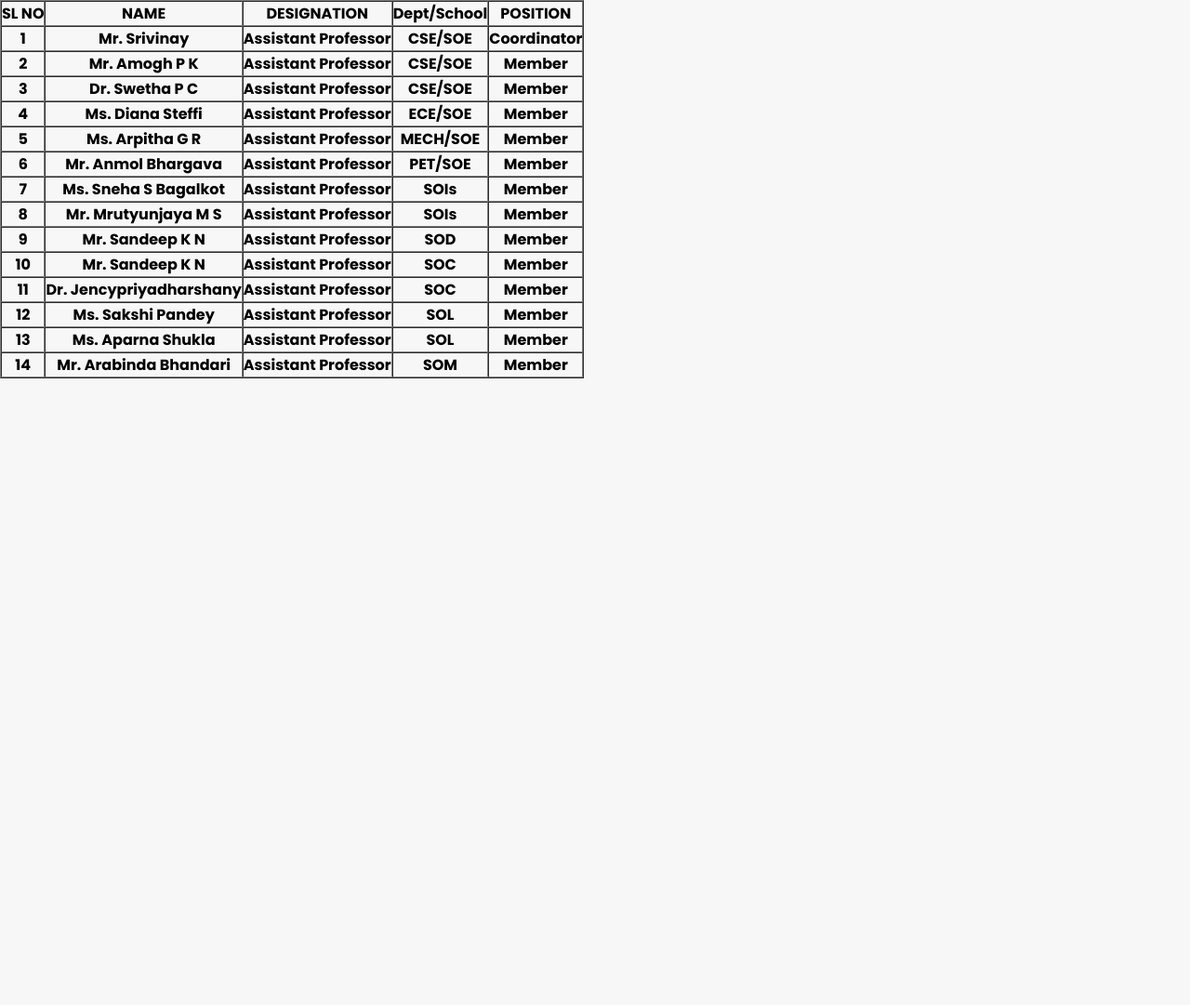
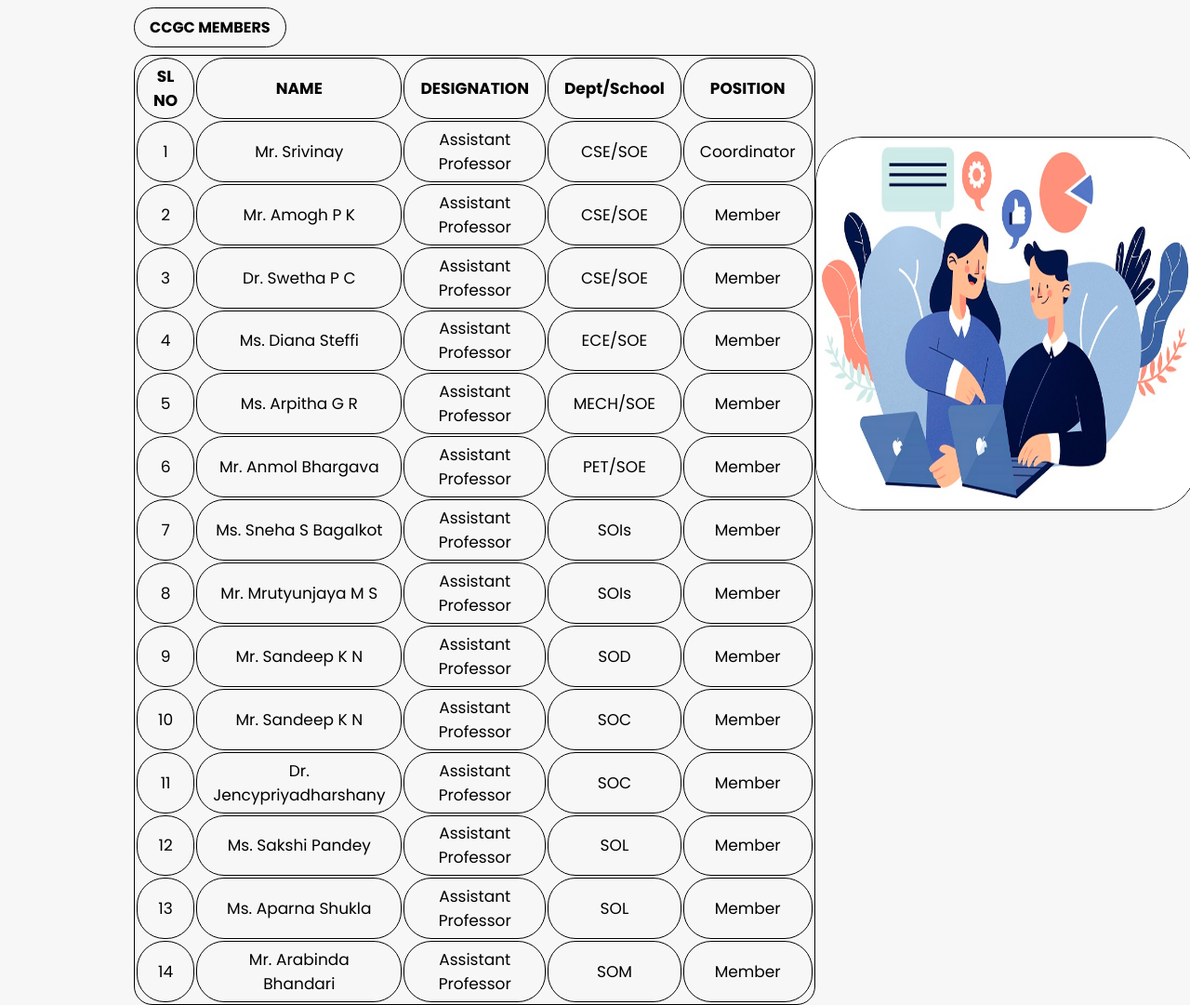
Before and after one commit to Abrarhussaindar/ccagc, a Django app: page /members in a window 1280 px wide. Shown: the part 135-1216 px from the top of the page at 93% size. Before the commit the page ends 542 px from the top, so only its background shows below. Run offline with Django 4.2, Linux system fonts and the light colour scheme; lists and menus that the app fills with data are empty; style sheets or scripts are compiled from the project's sources.

Commit message:
members page

```diff
--- a/static/css/home.css
+++ b/static/css/home.css
@@ -24,7 +24,7 @@
   width: 36%;
   margin-top: 2em;
   height: 40vh;
-  border-radius: 50px;
+  border-radius: 40px;
   margin-left: 5em;
 }
 
@@ -49,7 +49,7 @@
   border: 1px solid black;
   font-size: 22px;
   padding: .5em;
-  border-radius: 50px;
+  border-radius: 30px;
 }
 
 .body .content .qoute .txt {
@@ -83,6 +83,6 @@
 }
 
 .body .img {
-  margin-top: -4em;
+  margin-top: -2.8em;
 }
 /*# sourceMappingURL=home.css.map */
--- a/static/css/members_page.css
+++ b/static/css/members_page.css
@@ -9,4 +9,62 @@
   font-family: 'Poppins', sans-serif;
   background-color: #F7F7F7;
 }
+
+.containe {
+  margin: .5em 10em 0 9em;
+}
+
+.heading {
+  border: 1px solid black;
+  border-radius: 50px;
+  width: -webkit-max-content;
+  width: -moz-max-content;
+  width: max-content;
+  padding: .5em 1em;
+  font-weight: bold;
+}
+
+.content {
+  display: -webkit-box;
+  display: -ms-flexbox;
+  display: flex;
+  -webkit-box-pack: justify;
+      -ms-flex-pack: justify;
+          justify-content: space-between;
+}
+
+.content .table {
+  width: -webkit-max-content;
+  width: -moz-max-content;
+  width: max-content;
+  border: 1px solid black;
+  margin-top: .5em;
+  border-radius: 20px;
+}
+
+.content .table table {
+  border-radius: 30px;
+}
+
+.content .table table tr th, .content .table table tr td {
+  border: 1px solid black;
+  text-align: center;
+  padding: .35em 1em;
+  font-size: 17px;
+  border-radius: 30px;
+}
+
+.content .img {
+  margin-top: 6em;
+  height: -webkit-max-content;
+  height: -moz-max-content;
+  height: max-content;
+}
+
+.content .img img {
+  border: 1px solid black;
+  width: 32vw;
+  border-radius: 50px;
+  height: 50vh;
+}
 /*# sourceMappingURL=members_page.css.map */
--- a/static/css/members_page.scss
+++ b/static/css/members_page.scss
@@ -10,3 +10,66 @@
     font-family: 'Poppins', sans-serif;
     background-color: #F7F7F7;
 }
+.containe{
+    // border: 1px solid black;
+    // width: max-content;
+    margin: .5em 10em 0 9em;
+}
+
+.heading{
+    border: 1px solid black;
+    border-radius: 50px;
+    width: max-content;
+    padding: .5em 1em;
+    font-weight: bold;
+
+
+}
+
+.content{
+    display: flex;
+    // border:;
+    justify-content: space-between;
+    // width: ;
+    .table{
+
+        width: max-content;
+        // margin-left: 9em;
+        // display: flex;
+        border: 1px solid black;
+        margin-top: .5em;
+        border-radius: 20px;
+        // justify-content: space-between;
+        table{
+            // border: 1px solid black;
+            border-radius: 30px;
+            // margin: 1em;
+            // border-radius: 50px;
+            tr{
+                // border: 1px solid black;
+                th,td{
+                    border: 1px solid black;
+                    text-align: center;
+                    padding: .35em 1em;
+                    font-size: 17px;
+                    border-radius: 30px;
+                }
+            }
+        }
+
+
+    }
+
+    .img{
+        margin-top: 6em;
+        // margin-right: 8em;
+        // border: 1px solid black;
+        height: max-content;
+        img{
+            border: 1px solid black;
+            width: 32vw;
+            border-radius: 50px;
+            height: 50vh;
+        }
+    }
+}
--- a/templates/members_page.html
+++ b/templates/members_page.html
@@ -11,8 +11,11 @@
   {% load static %} {% include 'navbar.html' %}
 
   <body>
+    <div class="containe">
+      <div class="heading">CCGC MEMBERS</div>
+      <div class="content">
           <div class="table">
-      <table border="1" cellspacing="0">
+              <table>
                   <tr>
                       <th>SL NO</th>
                       <th>NAME</th>
@@ -21,104 +24,112 @@
                       <th>POSITION</th>
                   </tr>
                   <tr>
-         <th>1</th>
-          <th>Mr. Srivinay</th>
-          <th>Assistant Professor</th>
-          <th>CSE/SOE</th>
-          <th>Coordinator</th>
+                      <td>1</td>
+                      <td>Mr. Srivinay</td>
+                      <td>Assistant Professor</td>
+                      <td>CSE/SOE</td>
+                      <td>Coordinator</td>
                   </tr>
                   <tr>
-          <th>2</th>
-          <th>Mr. Amogh P K</th>
-          <th>Assistant Professor</th>
-          <th>CSE/SOE</th>
-          <th>Member</th>
+                      <td>2</td>
+                      <td>Mr. Amogh P K</td>
+                      <td>Assistant Professor</td>
+                      <td>CSE/SOE</td>
+                      <td>Member</td>
                   </tr>
                   <tr>
-          <th>3</th>
-          <th>Dr. Swetha P C</th>
-          <th>Assistant Professor</th>
-          <th>CSE/SOE</th>
-          <th>Member</th>
+                      <td>3</td>
+                      <td>Dr. Swetha P C</td>
+                      <td>Assistant Professor</td>
+                      <td>CSE/SOE</td>
+                      <td>Member</td>
                   </tr>
                   <tr>
-          <th>4</th>
-          <th>Ms. Diana Steffi</th>
-          <th>Assistant Professor</th>
-          <th>ECE/SOE</th>
-          <th>Member</th>
+                      <td>4</td>
+                      <td>Ms. Diana Steffi</td>
+                      <td>Assistant Professor</td>
+                      <td>ECE/SOE</td>
+                      <td>Member</td>
                   </tr>
                   <tr>
-          <th>5</th>
-          <th>Ms. Arpitha G R</th>
-          <th>Assistant Professor</th>
-          <th>MECH/SOE</th>
-          <th>Member</th>
+                      <td>5</td>
+                      <td>Ms. Arpitha G R</td>
+                      <td>Assistant Professor</td>
+                      <td>MECH/SOE</td>
+                      <td>Member</td>
                   </tr>
                   <tr>
-          <th>6</th>
-          <th>Mr. Anmol Bhargava</th>
-          <th>Assistant Professor</th>
-          <th>PET/SOE</th>
-          <th>Member</th>
+                      <td>6</td>
+                      <td>Mr. Anmol Bhargava</td>
+                      <td>Assistant Professor</td>
+                      <td>PET/SOE</td>
+                      <td>Member</td>
                   </tr>
                   <tr>
-          <th>7</th>
-          <th>Ms. Sneha S Bagalkot</th>
-          <th>Assistant Professor</th>
-          <th>SOIs</th>
-          <th>Member</th>
+                      <td>7</td>
+                      <td>Ms. Sneha S Bagalkot</td>
+                      <td>Assistant Professor</td>
+                      <td>SOIs</td>
+                      <td>Member</td>
                   </tr>
                   <tr>
-          <th>8</th>
-          <th>Mr. Mrutyunjaya M S</th>
-          <th>Assistant Professor</th>
-          <th>SOIs</th>
-          <th>Member</th>
+                      <td>8</td>
+                      <td>Mr. Mrutyunjaya M S</td>
+                      <td>Assistant Professor</td>
+                      <td>SOIs</td>
+                      <td>Member</td>
                   </tr>
                   <tr>
-          <th>9</th>
-          <th>Mr. Sandeep K N</th>
-          <th>Assistant Professor</th>
-          <th>SOD</th>
-          <th>Member</th>
+                      <td>9</td>
+                      <td>Mr. Sandeep K N</td>
+                      <td>Assistant Professor</td>
+                      <td>SOD</td>
+                      <td>Member</td>
                   </tr>
                   <tr>
-          <th>10</th>
-          <th>Mr. Sandeep K N</th>
-          <th>Assistant Professor</th>
-          <th>SOC</th>
-          <th>Member</th>
+                      <td>10</td>
+                      <td>Mr. Sandeep K N</td>
+                      <td>Assistant Professor</td>
+                      <td>SOC</td>
+                      <td>Member</td>
                   </tr>
                   <tr>
-          <th>11</th>
-          <th>Dr. Jencypriyadharshany</th>
-          <th>Assistant Professor</th>
-          <th>SOC</th>
-          <th>Member</th>
+                      <td>11</td>
+                      <td>Dr. Jencypriyadharshany</td>
+                      <td>Assistant Professor</td>
+                      <td>SOC</td>
+                      <td>Member</td>
                   </tr>
                   <tr>
-          <th>12</th>
-          <th>Ms. Sakshi Pandey</th>
-          <th>Assistant Professor</th>
-          <th>SOL</th>
-          <th>Member</th>
+                      <td>12</td>
+                      <td>Ms. Sakshi Pandey</td>
+                      <td>Assistant Professor</td>
+                      <td>SOL</td>
+                      <td>Member</td>
                   </tr>
                   <tr>
-          <th>13</th>
-          <th>Ms. Aparna Shukla</th>
-          <th>Assistant Professor</th>
-          <th>SOL</th>
-          <th>Member</th>
+                      <td>13</td>
+                      <td>Ms. Aparna Shukla</td>
+                      <td>Assistant Professor</td>
+                      <td>SOL</td>
+                      <td>Member</td>
                   </tr>
                   <tr>
-          <th>14</th>
-          <th>Mr. Arabinda Bhandari</th>
-          <th>Assistant Professor</th>
-          <th>SOM</th>
-          <th>Member</th>
+                      <td>14</td>
+                      <td>Mr. Arabinda Bhandari</td>
+                      <td>Assistant Professor</td>
+                      <td>SOM</td>
+                      <td>Member</td>
                   </tr>
               </table>
           </div>
+
+          <div class="img">
+              <img src="./images/2936436.jpg" alt="">
+          </div>
+      </div>
+
+
+  </div>
   </body>
 </html>
```
Also changed, not shown: static/css/home.scss (+5 -5 lines), static/images/2936436.jpg (added), 2 other files. Lines whose indentation alone changed are shown as unchanged.
